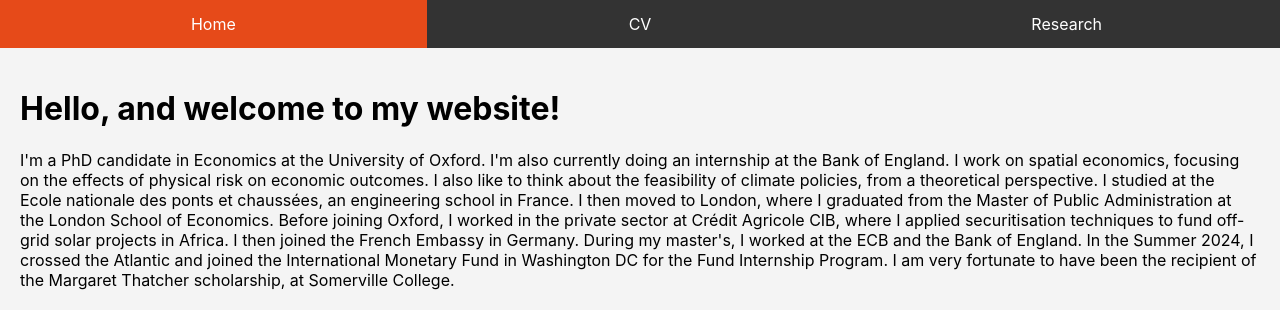
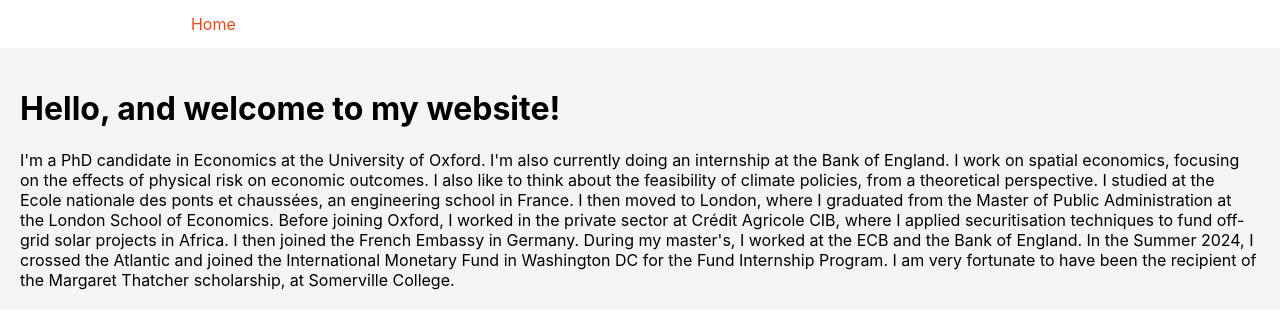
Before and after one commit to JulietteCx/juliettecx.github.io, a Jekyll site: the page built from _pages/index.html, in a window 1280 px wide. Shown: the top 329 px of the page. Built offline with Jekyll 4.4.1, drawn with Linux system fonts in a browser that asks for light colours.

Commit message:
Update style.css

```diff
--- a/assets/style.css
+++ b/assets/style.css
@@ -7,7 +7,6 @@
 
 /* Top navigation panel styles */
 .top-panel {
-background-color: #333;
 width: 100%; /* Full width */
 padding: 0;
 }
@@ -33,7 +32,7 @@
 }
 
 .top-panel li a:hover {
-  background-color: #e64a19;
+  color: #e64a19;
 }
 
 /* Main content area styles */
```
